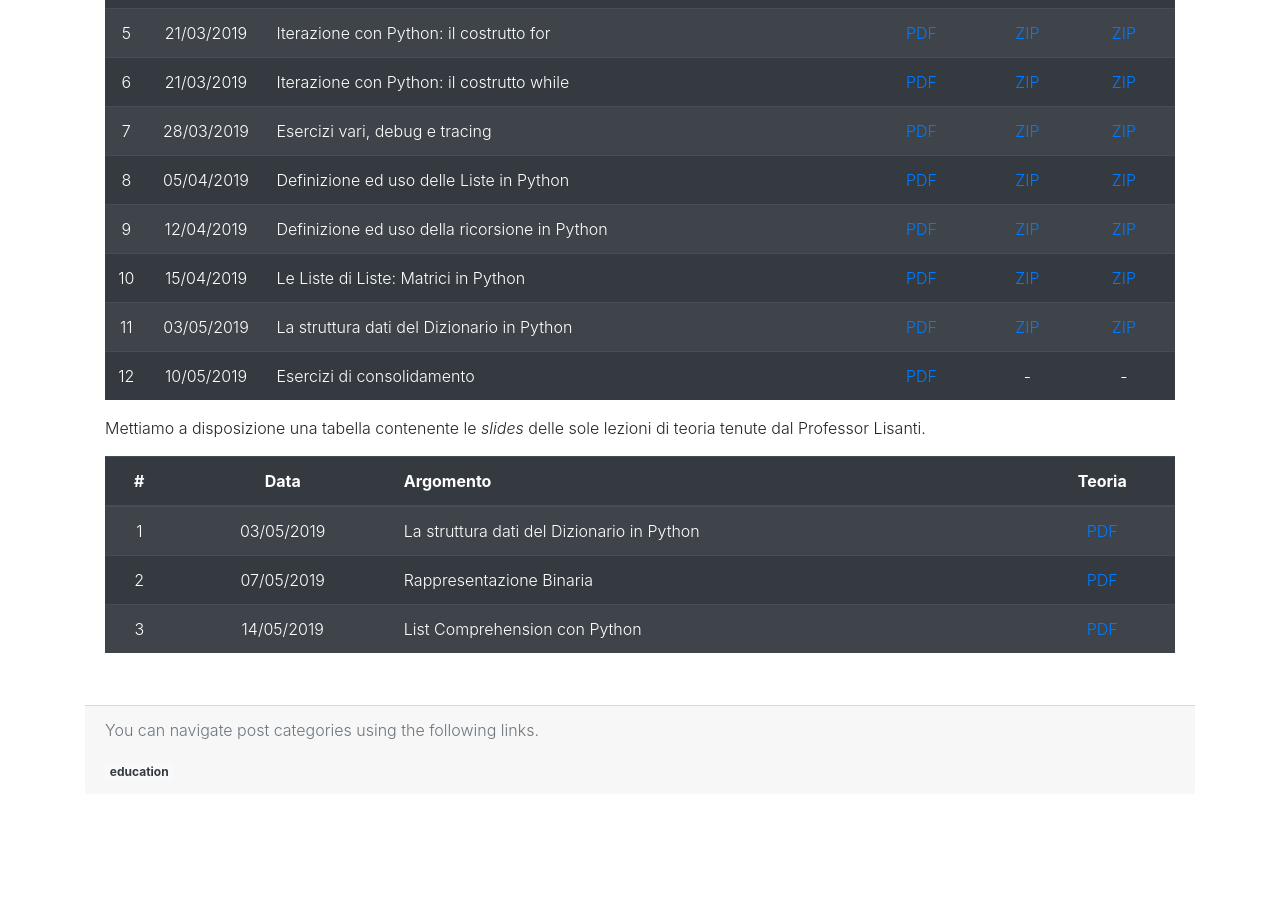
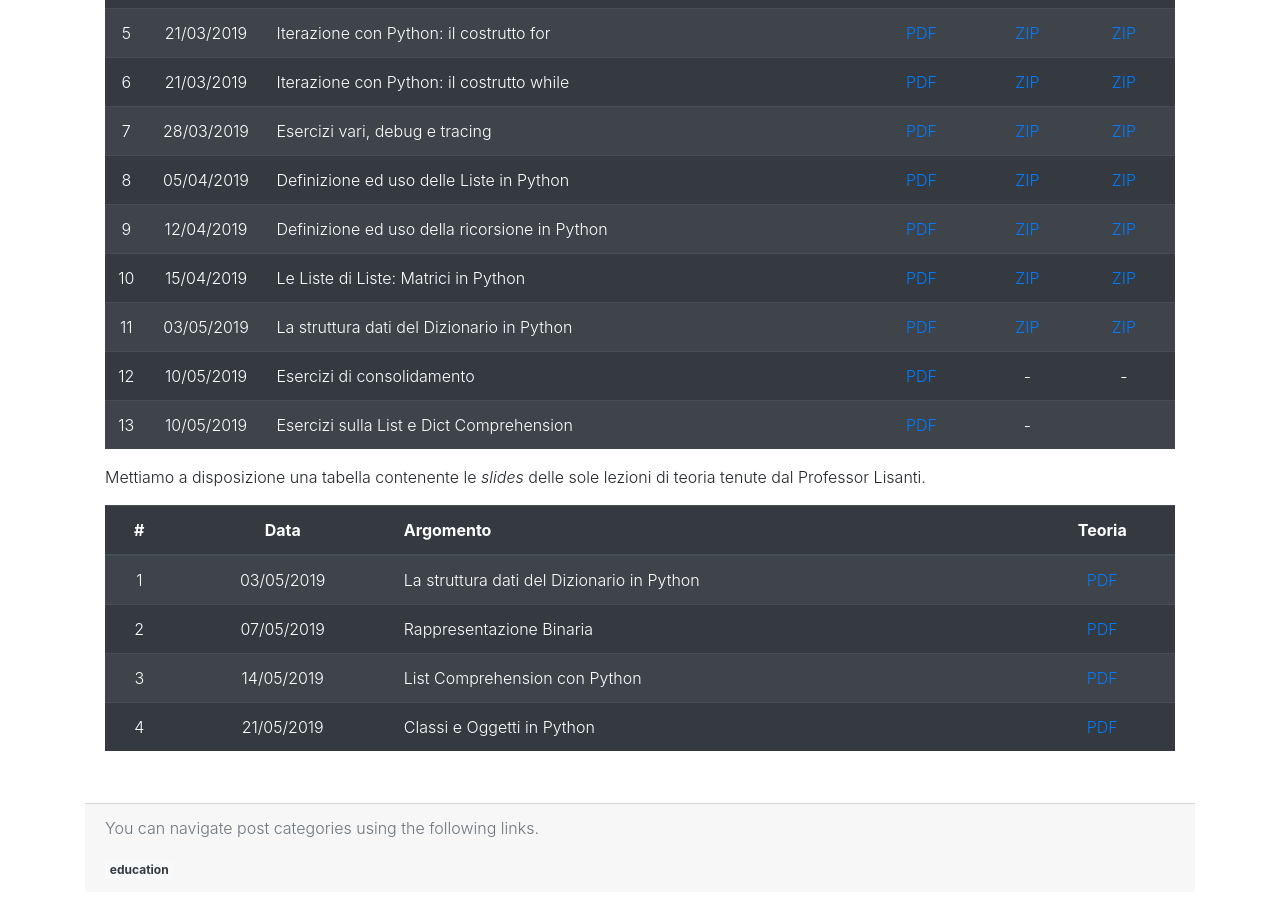
Before and after one commit to saltgz/saltgz.github.io, a Jekyll site: the page built from _posts/2019-05-01-info-mat.md, in a window 1280 px wide and 900 px high, scrolled down 884 px. Built offline with Jekyll 4.4.1, drawn with Linux system fonts in a browser that asks for light colours; nearby versions of some CDN libraries; before the commit the page ends 1686 px from its top, so only the background shows below that.

Commit message:
Update 2019-05-01-info-mat.md

```diff
--- a/_posts/2019-05-01-info-mat.md
+++ b/_posts/2019-05-01-info-mat.md
@@ -58,6 +58,8 @@ Esiste, inoltre, un elenco delle prove d'esame **scritto** degli anni passati a
 | 10  | 15/04/2019 | Le Liste di Liste: Matrici in Python                                      |     [PDF](https://www.dropbox.com/s/3j7mvxu3dkgcenl/010_Matrici.pdf?dl=0)      | [ZIP](https://www.dropbox.com/s/39npajtdnkjahkq/010_Esercizi.zip?dl=0) | [ZIP](https://www.dropbox.com/s/rcj9fipa7aul9so/010_Soluzioni.zip?dl=0) |
 | 11  | 03/05/2019 | La struttura dati del Dizionario in Python                                |    [PDF](https://www.dropbox.com/s/l9euij57ka25rfj/011_Dizionari.pdf?dl=0)     | [ZIP](https://www.dropbox.com/s/7iu73yuqg16e44f/011_Esercizi.zip?dl=0) | [ZIP](https://www.dropbox.com/s/24ctf2eu7ehovu1/011_Soluzioni.zip?dl=0) |
 | 12  | 10/05/2019 | Esercizi di consolidamento                                                |  [PDF](https://www.dropbox.com/s/7mq3ckurc6z3t1c/012_Consolidamento.pdf?dl=0)  |                                   -                                    |                                    -                                    |
+| 13  | 10/05/2019 | Esercizi sulla List e Dict Comprehension |  [PDF](https://www.dropbox.com/s/uqzsz2y57skz2ab/Lab13.pdf?dl=0)  |                                   -                                    |
+
 
 Mettiamo a disposizione una tabella contenente le _slides_ delle sole lezioni di teoria tenute dal Professor Lisanti.
 
@@ -66,3 +68,4 @@ Mettiamo a disposizione una tabella contenente le _slides_ delle sole lezioni di
 |  1  | 03/05/2019 | La struttura dati del Dizionario in Python | [PDF](https://drive.google.com/open?id=1lt2F0-ztMxLPxUiZcqdcZ6KKIQtdue9y) |
 |  2  | 07/05/2019 | Rappresentazione Binaria                         | [PDF](https://drive.google.com/open?id=1k_LwffjQ-rjGsJg54o58GeTnjWfWIWQ0) |
 |  3  | 14/05/2019 | List Comprehension con Python              | [PDF](https://drive.google.com/open?id=1hMWjaBOFJCdqzP7gv0xdNoE196feSmiy) |
+|  4  | 21/05/2019 | Classi e Oggetti in Python              | [PDF](https://drive.google.com/open?id=18gXQg82TgSiT-lY4FidM_BhSZWhdr1-M) |
```
